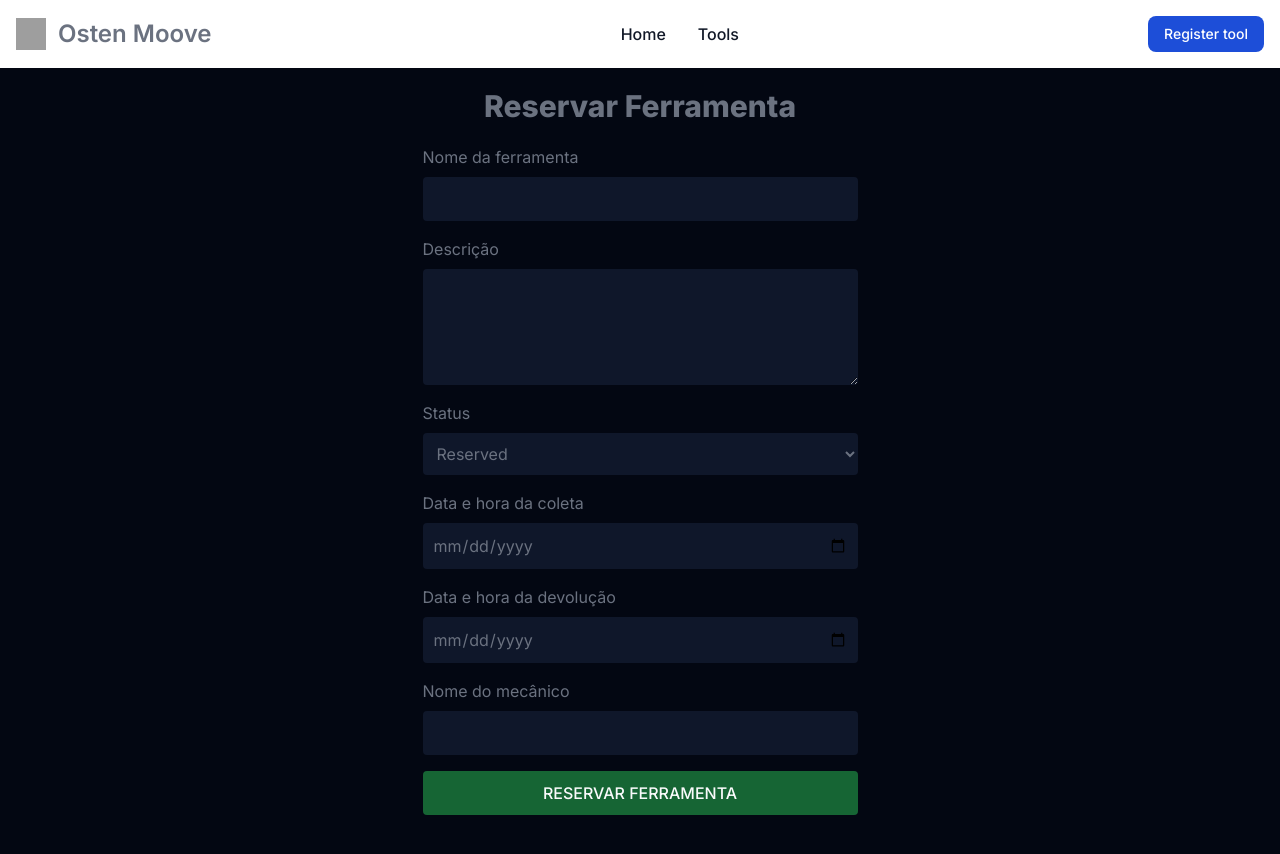
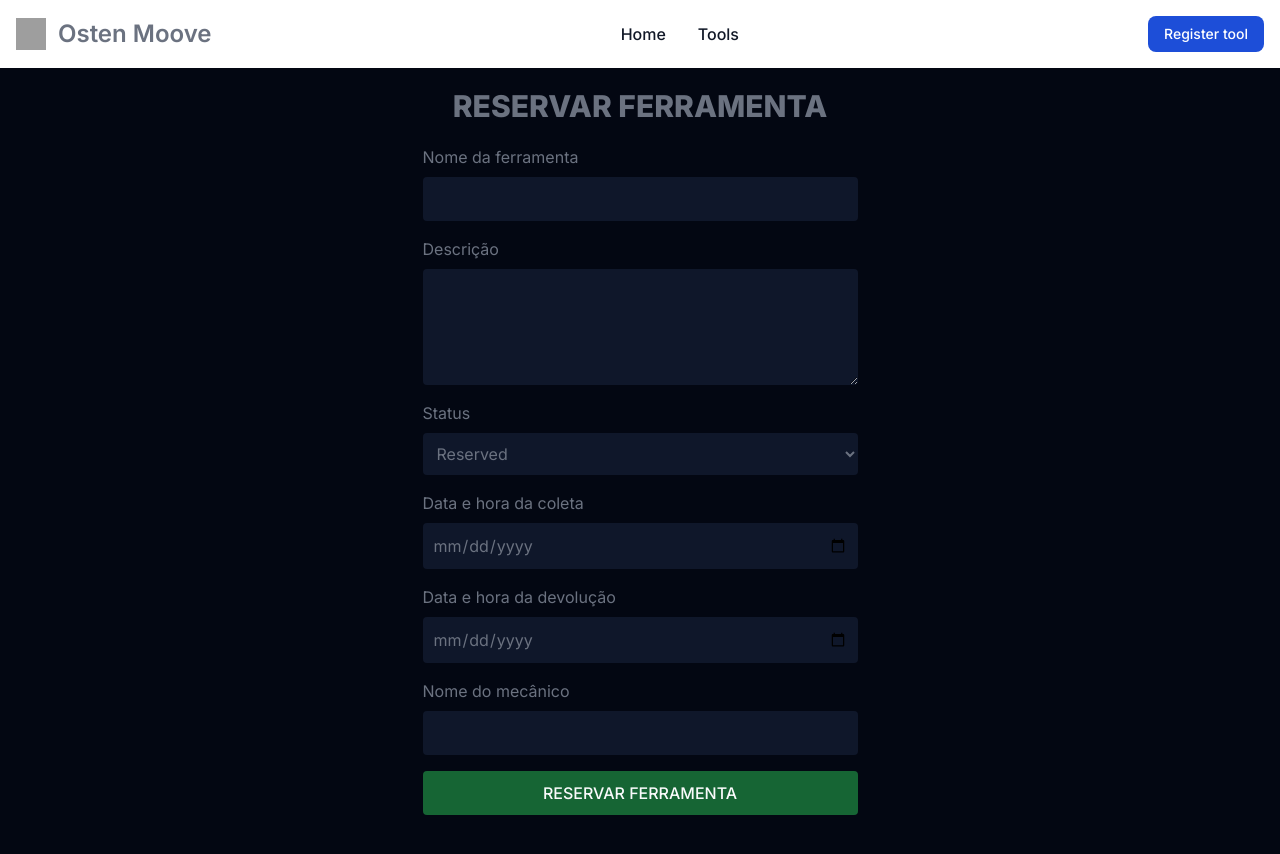
Before and after one commit to darioreisjr/ferramentaria_osten_moove_front_end, a Next.js app: page /reservation/1 in a window 1280 px wide. Shown: the top 854 px of the page. Built offline with nearby package versions, Linux system fonts and the light colour scheme; no server answers; grey boxes are pictures that could not be loaded.

Commit message:
feat: text-uppercase

```diff
--- a/src/app/(routes)/reservation/[slug]/page.tsx
+++ b/src/app/(routes)/reservation/[slug]/page.tsx
@@ -72,7 +72,7 @@ export default function Edit() {
   return (
     <main className="min-w-[320px] max-w-[1200px] max-h-full flex flex-col m-auto items-center">
       <h2
-        className="m-[1rem] font-extrabold text-[30px] "
+        className="m-[1rem] font-extrabold text-[30px] uppercase"
       >
         Reservar Ferramenta
       </h2>
```
